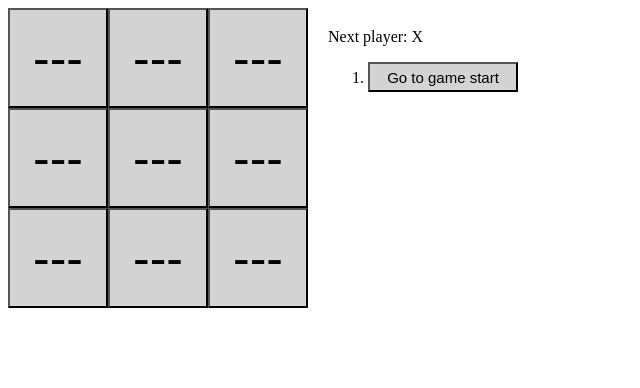
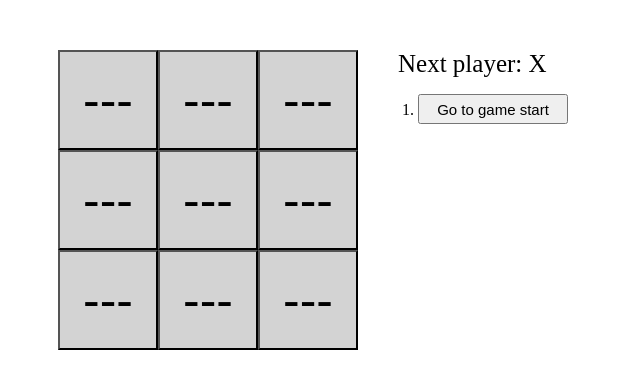
Before and after one commit to simple-sifu/tutorial-tic-tac-toe, a React app: page / in a window 1280 px wide. Shown: the top 388 px of the page, without its empty margins (0-640 px from the left). Built offline with nearby package versions, Linux system fonts and the light colour scheme.

Commit message:
refactor

```diff
--- a/src/Components/Board.jsx
+++ b/src/Components/Board.jsx
@@ -1,6 +1,5 @@
 import React, { Component } from 'react';
 import Square from './Square'
-import "./Board.styles.css"
 
 class Board extends Component {
 
--- a/src/Components/Board.styles.css
+++ /dev/null
@@ -1,5 +0,0 @@
-.status {
-    text-align: left;
-    margin: 20px 0px;
-    font-size: 30px;
-}
--- a/src/Components/Game.jsx
+++ b/src/Components/Game.jsx
@@ -91,7 +91,7 @@ class Game extends Component {
                     />
                 </div>
                 <div className="game-info">
-                    <div>{status}</div>
+                    <div className="game-status">{status}</div>
                     <ol>{moves}</ol>
                 </div>
             </div>
--- a/src/Components/Game.styles.css
+++ b/src/Components/Game.styles.css
@@ -1,13 +1,26 @@
 .game {
     display: flex;
+    margin: 50px;
+}
+
+.game-board .square {
+    height: 100px;
+    width: 100px;
+    font-size: 50px;
+    background-color: lightgray;
 }
 
 .game-info {
-    margin: 20px;
+    margin-left: 20px;
 }
 
-ol button {
+.game-info ol button {
     font-size: 15px;
     height: 30px;
     width: 150px;
 }
+
+.game-info .game-status {
+   font-size: 25px;
+   margin-left: 20px;
+}
--- a/src/Components/Square.jsx
+++ b/src/Components/Square.jsx
@@ -1,5 +1,4 @@
 import React, { Component } from 'react';
-import "./Square.styles.css"
 
 class Square extends Component {
 
--- a/src/Components/Square.styles.css
+++ /dev/null
@@ -1,6 +0,0 @@
-button {
-    height: 100px;
-    width: 100px;
-    font-size: 50px;
-    background-color: lightgray;
-}
```
